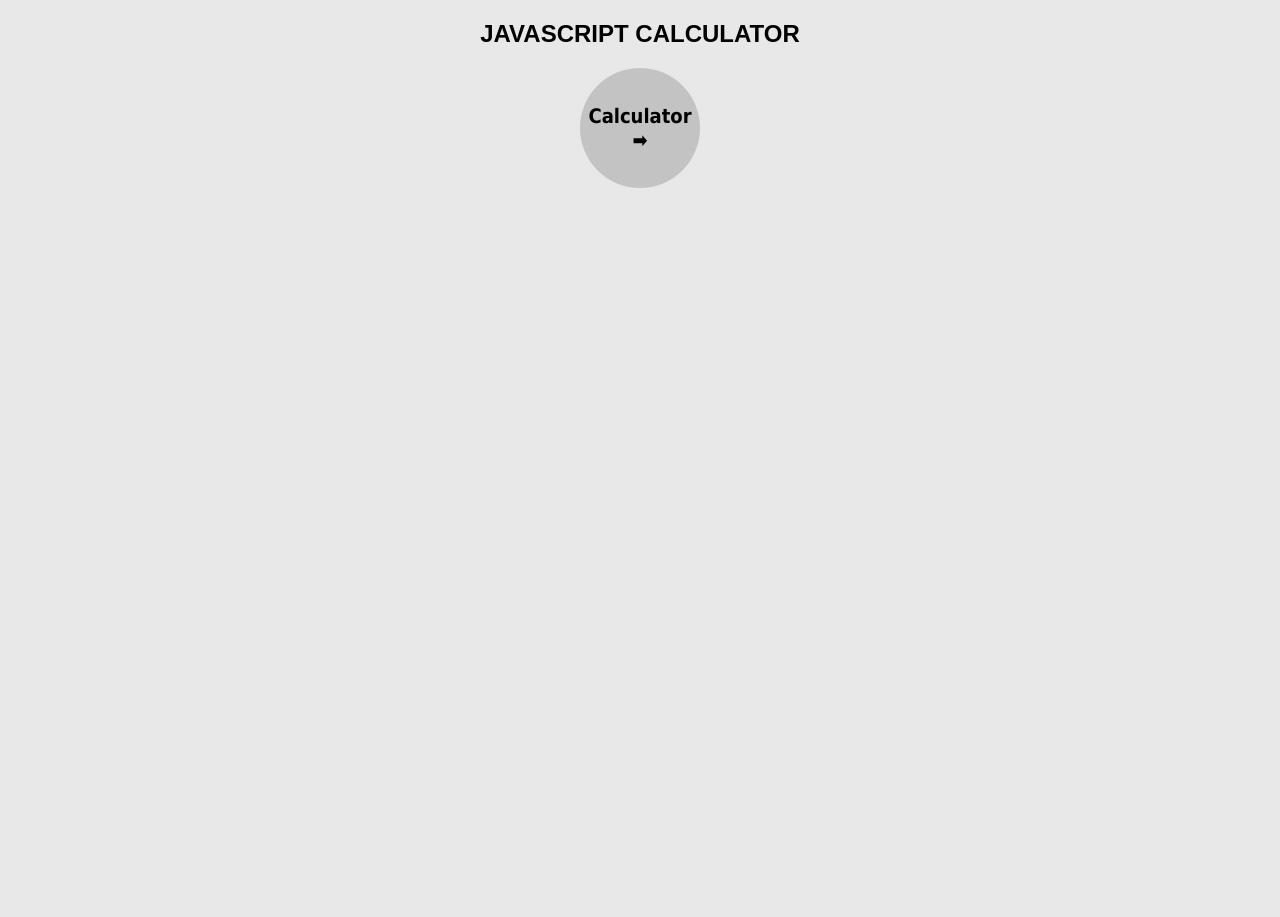
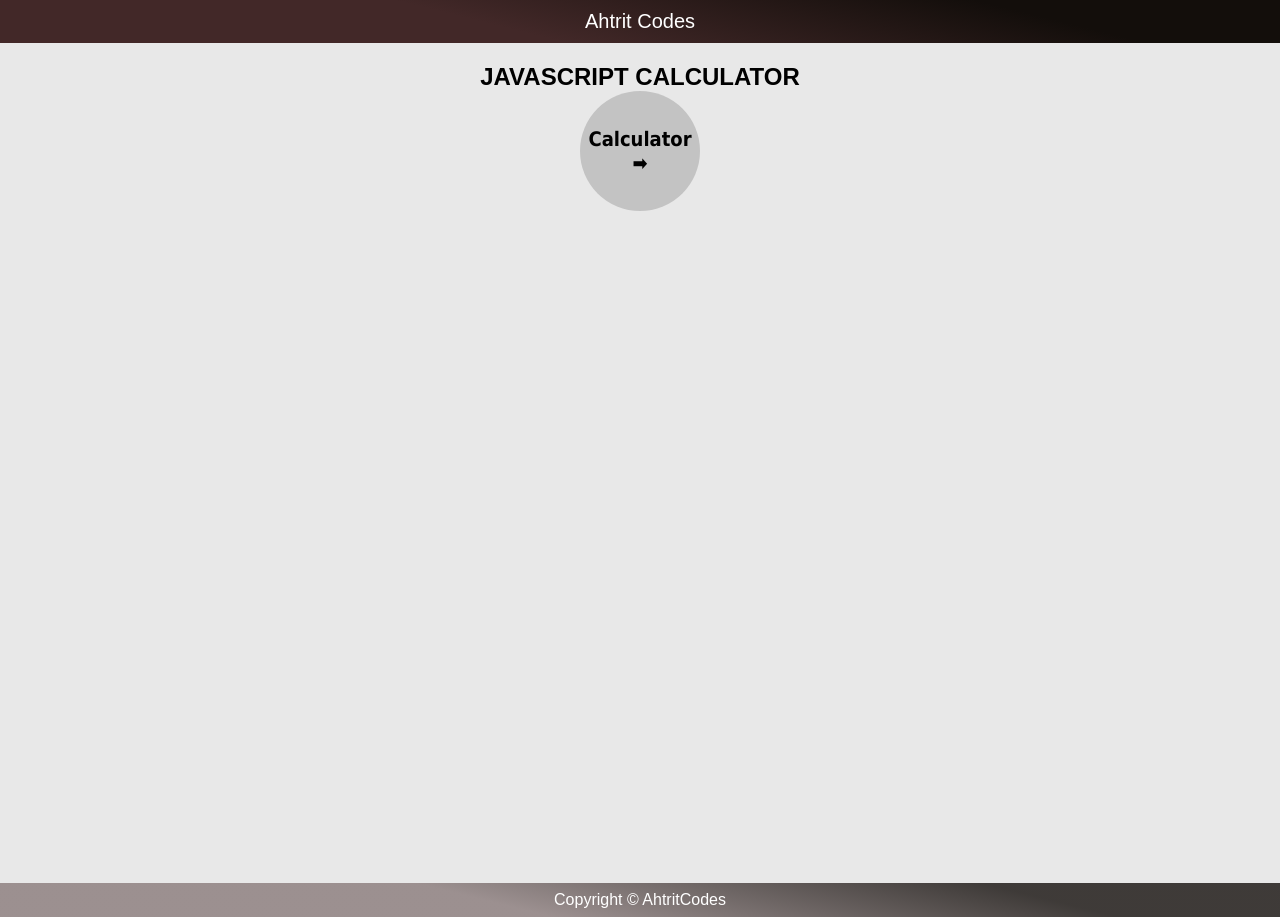
Before and after one commit to AhtritCodes/college-calculator, a plain HTML site: page index.html in a window 1280 px wide. Before the commit the page ends 800 px from the top, so only its background shows below. Drawn offline with Linux system fonts and the light colour scheme.

Commit message:
new modifications

```diff
--- a/index.html
+++ b/index.html
@@ -6,11 +6,19 @@
     <meta name="viewport" content="width=device-width, initial-scale=1.0" />
     <title>AhtritCodes</title>
     <link rel="stylesheet" href="styles.css" />
+    <link rel="stylesheet" href="utils.css" />
   </head>
   <body>
-    <h2>JAVASCRIPT CALCULATOR</h2>
+    <!-- navigation bar -->
+    <div class="nav-bar">Ahtrit Codes</div>
 
-    <button id="goTo-calc">Calculator ➡</button>
+    <div class="main">
+      <h2>JAVASCRIPT CALCULATOR</h2>
+      <button id="goTo-calc">Calculator ➡</button>
+    </div>
+
+    <!-- footer -->
+    <div class="footer">Copyright © AhtritCodes</div>
   </body>
 
   <script>
--- a/styles.css
+++ b/styles.css
@@ -1,8 +1,20 @@
+* {
+  margin: 0px;
+  padding: 0px;
+  box-sizing: border-box;
+}
+
 body {
   text-align: center;
   font-family: Arial, "Helvetica Neue", Helvetica, sans-serif;
   font-size: 100%;
   background: rgba(210, 210, 210, 0.501);
+}
+
+.main {
+  height: 100vh;
+  width: 100vw;
+  margin: 20px auto;
 }
 
 #goTo-calc {
--- a/utils.css
+++ b/utils.css
@@ -0,0 +1,25 @@
+.nav-bar {
+  background: rgb(19, 14, 11);
+  background: linear-gradient(
+    194deg,
+    rgba(19, 14, 11, 1) 21%,
+    rgba(66, 40, 40, 1) 61%
+  );
+  /* background-color: rgba(0, 0, 0, 0.574); */
+  color: #fff;
+  font-size: 20px;
+  font-family: Arial, "Helvetica Neue", Helvetica, sans-serif;
+  padding: 10px 15px;
+}
+
+.footer {
+  background: rgb(19, 14, 11);
+  background: linear-gradient(
+    194deg,
+    rgba(19, 14, 11, 0.795) 21%,
+    rgba(66, 40, 40, 0.46) 61%
+  );
+  /* background-color: rgba(0, 0, 0, 0.574); */
+  color: #fff;
+  padding: 8px;
+}
```
Also changed, not shown: calculator.html (+1 -0 lines).
